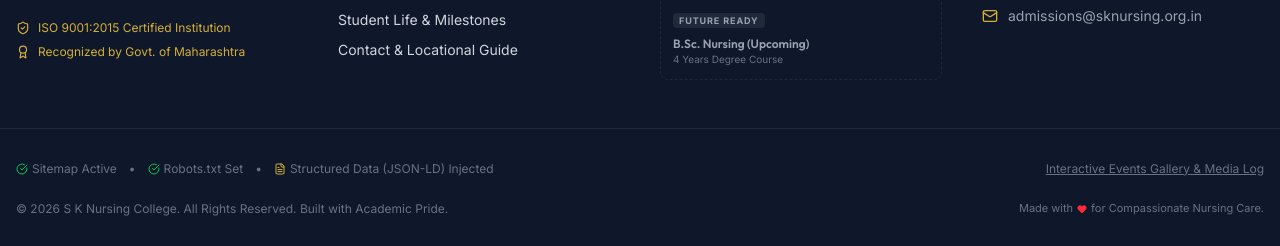
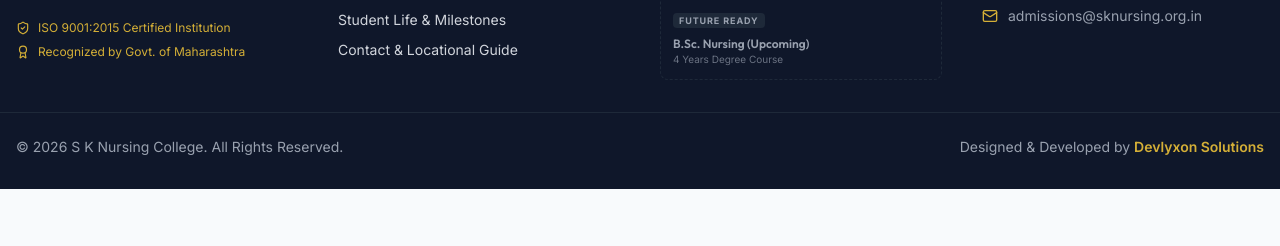
Before and after one commit to devlyxonsolutions/SKNursing, a Next.js app: page / in a window 1280 px wide. Shown: the part 10642-10888 px from the top of the page. After the commit the page ends 10831 px from the top, so only its background shows below. Built offline with nearby package versions, Linux system fonts and the light colour scheme; a web font is replaced by a local one.

Commit message:
footer update

```diff
--- a/src/components/Footer.tsx
+++ b/src/components/Footer.tsx
@@ -169,40 +169,23 @@
         </div>
       </div>
 
-      {/* SEO Organization Schemas representation */}
-      <div className="max-w-7xl mx-auto px-4 mt-12 pt-8 border-t border-gray-800 text-xs text-gray-500 flex flex-col md:flex-row justify-between items-center space-y-4 md:space-y-0">
-        <div className="flex flex-wrap items-center gap-3">
-          <span className="flex items-center space-x-1">
-            <CheckCircle size={12} className="text-green-500" />
-            <span>Sitemap Active</span>
-          </span>
-          <span>•</span>
-          <span className="flex items-center space-x-1">
-            <CheckCircle size={12} className="text-green-500" />
-            <span>Robots.txt Set</span>
-          </span>
-          <span>•</span>
-          <span className="flex items-center space-x-1">
-            <FileText size={12} className="text-brand-gold" />
-            <span>Structured Data (JSON-LD) Injected</span>
-          </span>
-        </div>
-        <div>
-          <button
-            onClick={() => handleNavClick('gallery')}
-            className="hover:text-white underline transition duration-200"
+
+
+      <div className="max-w-7xl mx-auto px-4 mt-8 pt-6 border-t border-gray-800 flex flex-col md:flex-row justify-between items-center text-sm text-gray-400">
+        <p>
+          © {currentYear} S K Nursing College. All Rights Reserved.
+        </p>
+
+        <p>
+          Designed & Developed by{" "}
+          <a
+            href="https://devlyxonsolutions.com"
+            target="_blank"
+            rel="noopener noreferrer"
+            className="text-brand-gold font-semibold hover:underline"
           >
-            Interactive Events Gallery & Media Log
-          </button>
-        </div>
-      </div>
-
-      <div className="max-w-7xl mx-auto px-4 mt-6 text-center text-xs text-gray-500 flex flex-col md:flex-row justify-between items-center space-y-2 md:space-y-0">
-        <p>© {currentYear} S K Nursing College. All Rights Reserved. Built with Academic Pride.</p>
-        <p className="flex items-center justify-center space-x-1 text-[11px]">
-          <span>Made with</span>
-          <Heart size={10} className="text-red-500 fill-red-500" />
-          <span>for Compassionate Nursing Care.</span>
+            Devlyxon Solutions
+          </a>
         </p>
       </div>
     </footer>
```
